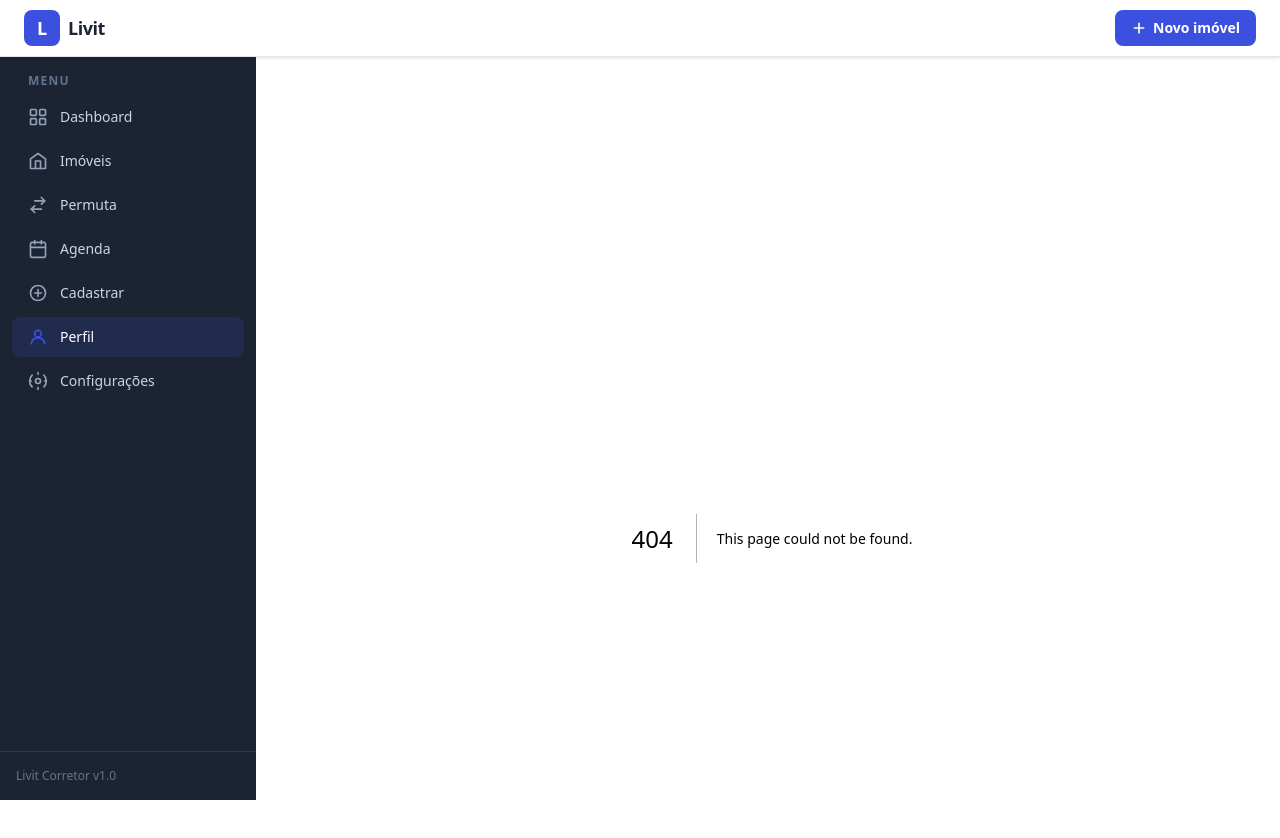
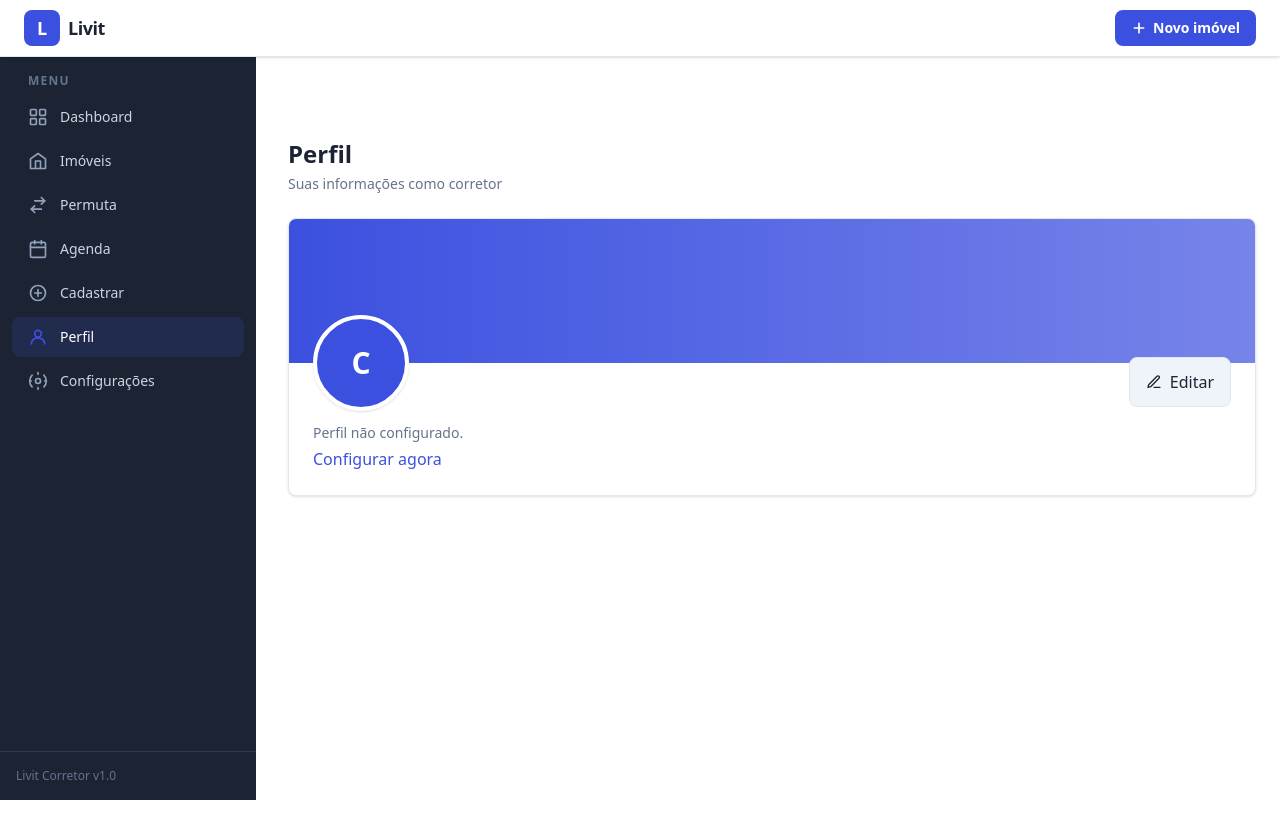
Before and after one commit to emersonjds/livit, a Next.js app: page /perfil in a window 1280 px wide. Before the commit this address had no page. Shown: the top 838 px of the page. Built offline with nearby package versions, Linux system fonts and the light colour scheme.

Commit message:
feat(perfil): adiciona página de perfil do corretor
Banner com gradiente, avatar circular com fallback de inicial e form inline pra editar nome, CRECI, telefone, e-mail e bio. Persistência local via usePerfil.

```diff
--- /dev/null
+++ b/src/app/perfil/page.tsx
@@ -0,0 +1,177 @@
+"use client";
+
+import { useState } from "react";
+import Header from "@/components/Header";
+import Button from "@/components/Button";
+import { Field, Textarea } from "@/components/Field";
+import { usePerfil, salvarPerfilStore } from "@/lib/store";
+import type { Corretor } from "@/lib/types";
+
+const PERFIL_PADRAO: Corretor = {
+  nome: "",
+  creci: "",
+  telefone: "",
+  email: "",
+  fotoUrl: "",
+  bio: "",
+};
+
+export default function PerfilPage() {
+  const perfilSalvo = usePerfil();
+  const [editando, setEditando] = useState(false);
+  const [form, setForm] = useState<Corretor>(perfilSalvo ?? PERFIL_PADRAO);
+  const [salvando, setSalvando] = useState(false);
+
+  const perfil = perfilSalvo ?? PERFIL_PADRAO;
+  const inicial = perfil.nome ? perfil.nome[0].toUpperCase() : "C";
+
+  const handleSalvar = (e: React.FormEvent) => {
+    e.preventDefault();
+    setSalvando(true);
+    salvarPerfilStore(form);
+    setSalvando(false);
+    setEditando(false);
+  };
+
+  const handleEditar = () => {
+    setForm(perfilSalvo ?? PERFIL_PADRAO);
+    setEditando(true);
+  };
+
+  const handleCancelar = () => {
+    setForm(perfilSalvo ?? PERFIL_PADRAO);
+    setEditando(false);
+  };
+
+  return (
+    <div>
+      <Header title="Perfil" />
+
+      <div className="hidden md:block mb-6">
+        <h1 className="text-2xl font-bold text-foreground">Perfil</h1>
+        <p className="mt-1 text-sm text-muted">Suas informações como corretor</p>
+      </div>
+
+      {/* Banner */}
+      <div className="rounded-lg border border-border bg-card shadow-sm overflow-hidden">
+        <div className="h-28 bg-gradient-to-r from-primary to-primary/70 md:h-36" />
+        <div className="-mt-12 px-4 pb-5 md:px-6 md:pb-6">
+          <div className="flex items-end justify-between gap-4">
+            <div className="flex h-20 w-20 shrink-0 items-center justify-center rounded-full border-4 border-card bg-primary text-2xl font-bold text-white shadow-sm md:h-24 md:w-24 md:text-3xl">
+              {perfil.fotoUrl ? (
+                // eslint-disable-next-line @next/next/no-img-element
+                <img
+                  src={perfil.fotoUrl}
+                  alt={perfil.nome}
+                  className="h-full w-full rounded-full object-cover"
+                />
+              ) : (
+                inicial
+              )}
+            </div>
+            {!editando && (
+              <Button
+                type="button"
+                variant="secondary"
+                fullWidth={false}
+                onClick={handleEditar}
+                className="mb-1"
+              >
+                <svg viewBox="0 0 24 24" fill="none" className="h-4 w-4" stroke="currentColor" strokeWidth="2" strokeLinecap="round" strokeLinejoin="round" aria-hidden="true">
+                  <path d="M12 20h9M16.5 3.5a2.121 2.121 0 0 1 3 3L7 19l-4 1 1-4L16.5 3.5z" />
+                </svg>
+                Editar
+              </Button>
+            )}
+          </div>
+          {!editando && (
+            <div className="mt-3">
+              {perfil.nome ? (
+                <>
+                  <h2 className="text-xl font-bold text-foreground">{perfil.nome}</h2>
+                  <p className="text-sm text-muted">
+                    {perfil.creci ? `CRECI ${perfil.creci}` : "CRECI não informado"}
+                  </p>
+                  {perfil.telefone && (
+                    <p className="mt-1 text-sm text-muted">{perfil.telefone}</p>
+                  )}
+                  {perfil.email && (
+                    <p className="text-sm text-muted">{perfil.email}</p>
+                  )}
+                  {perfil.bio && (
+                    <p className="mt-3 text-sm text-foreground/80 leading-relaxed">{perfil.bio}</p>
+                  )}
+                </>
+              ) : (
+                <div className="mt-3">
+                  <p className="text-sm text-muted">Perfil não configurado.</p>
+                  <button
+                    type="button"
+                    onClick={handleEditar}
+                    className="mt-1 text-sm font-medium text-primary hover:text-primary-hover"
+                  >
+                    Configurar agora
+                  </button>
+                </div>
+              )}
+            </div>
+          )}
+        </div>
+      </div>
+
+      {/* Formulário de edição */}
+      {editando && (
+        <div className="mt-5 rounded-lg border border-border bg-card p-4 shadow-sm md:p-6">
+          <h3 className="mb-4 text-base font-semibold text-foreground">Editar perfil</h3>
+          <form onSubmit={handleSalvar} className="space-y-4">
+            <div className="grid gap-4 md:grid-cols-2">
+              <Field
+                label="Nome completo"
+                value={form.nome}
+                onChange={(e) => setForm((f) => ({ ...f, nome: e.target.value }))}
+                required
+              />
+              <Field
+                label="CRECI"
+                placeholder="Ex: 12345-SP"
+                value={form.creci}
+                onChange={(e) => setForm((f) => ({ ...f, creci: e.target.value }))}
+                required
+              />
+            </div>
+            <div className="grid gap-4 md:grid-cols-2">
+              <Field
+                label="Telefone / WhatsApp"
+                inputMode="tel"
+                placeholder="(11) 9 0000-0000"
+                value={form.telefone}
+                onChange={(e) => setForm((f) => ({ ...f, telefone: e.target.value }))}
+              />
+              <Field
+                label="E-mail"
+                type="email"
+                value={form.email}
+                onChange={(e) => setForm((f) => ({ ...f, email: e.target.value }))}
+              />
+            </div>
+            <Textarea
+              label="Bio / Apresentação"
+              rows={3}
+              placeholder="Fale um pouco sobre você..."
+              value={form.bio ?? ""}
+              onChange={(e) => setForm((f) => ({ ...f, bio: e.target.value }))}
+            />
+            <div className="flex gap-3">
+              <Button type="button" variant="secondary" fullWidth={false} onClick={handleCancelar} className="flex-1">
+                Cancelar
+              </Button>
+              <Button type="submit" disabled={salvando} fullWidth={false} className="flex-1">
+                {salvando ? "Salvando..." : "Salvar perfil"}
+              </Button>
+            </div>
+          </form>
+        </div>
+      )}
+    </div>
+  );
+}
```
